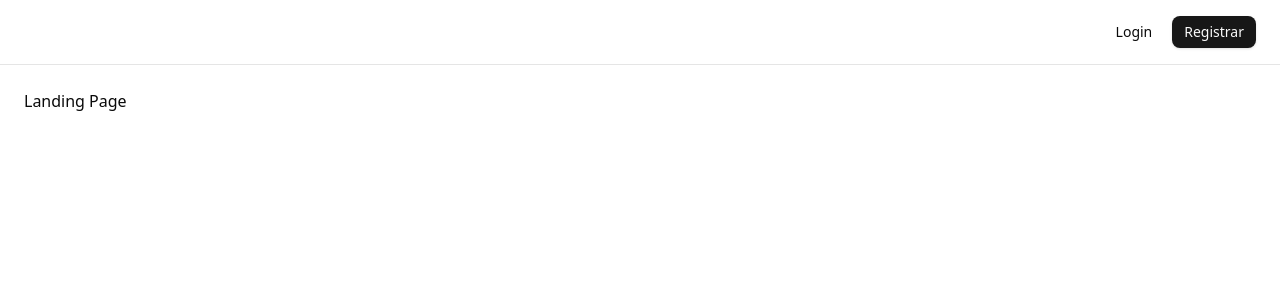
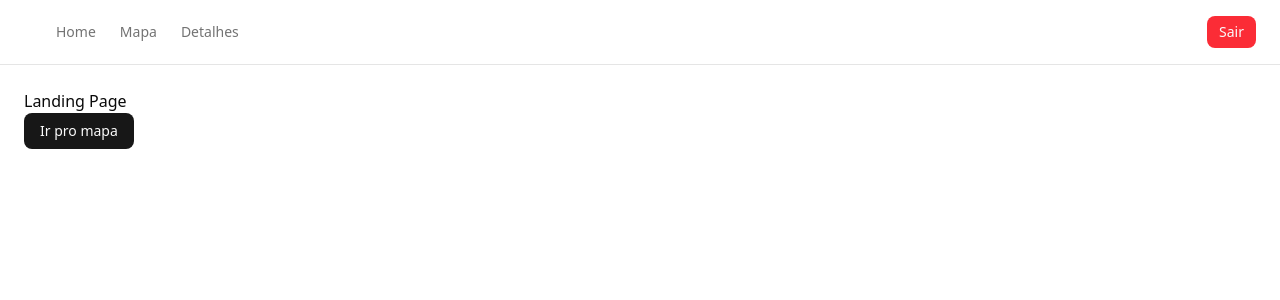
Before and after one commit to piresvitor/Upx-IV, a React (Vite) app in the folder frontend/UPX-IV/: page / in a window 1280 px wide. Shown: the top 300 px of the page. Built offline with nearby package versions, Linux system fonts and the light colour scheme.

Commit message:
feat: installing new button and creating a button on the first page to navigate

```diff
--- a/frontend/UPX-IV/package.json
+++ b/frontend/UPX-IV/package.json
@@ -11,6 +11,7 @@
   },
   "dependencies": {
     "@origin-ui/components": "^0.9.0",
+    "@radix-ui/react-slot": "^1.2.3",
     "@tailwindcss/vite": "^4.1.13",
     "class-variance-authority": "^0.7.1",
     "clsx": "^2.1.1",
--- a/frontend/UPX-IV/src/components/ui/button.tsx
+++ b/frontend/UPX-IV/src/components/ui/button.tsx
@@ -1,29 +1,29 @@
-import * as React from "react"
-import { cva, type VariantProps } from "class-variance-authority"
-import { Slot } from "radix-ui"
+import * as React from "react";
+import { Slot } from "@radix-ui/react-slot";
+import { cva, type VariantProps } from "class-variance-authority";
 
-import { cn } from "@/lib/utils"
+import { cn } from "@/lib/utils";
 
 const buttonVariants = cva(
-  "inline-flex items-center justify-center gap-2 whitespace-nowrap rounded-md text-sm font-medium transition-[color,box-shadow] disabled:pointer-events-none disabled:opacity-50 [&_svg]:pointer-events-none [&_svg:not([class*='size-'])]:size-4 [&_svg]:shrink-0 outline-none focus-visible:border-ring focus-visible:ring-ring/50 focus-visible:ring-[3px]",
+  "inline-flex items-center justify-center gap-2 whitespace-nowrap rounded-md text-sm font-medium transition-all disabled:pointer-events-none disabled:opacity-50 [&_svg]:pointer-events-none [&_svg:not([class*='size-'])]:size-4 shrink-0 [&_svg]:shrink-0 outline-none focus-visible:border-ring focus-visible:ring-ring/50 focus-visible:ring-[3px] aria-invalid:ring-destructive/20 dark:aria-invalid:ring-destructive/40 aria-invalid:border-destructive",
   {
     variants: {
       variant: {
-        default:
-          "bg-primary text-primary-foreground shadow-sm hover:bg-primary/90",
+        default: "bg-primary text-primary-foreground hover:bg-primary/90",
         destructive:
-          "bg-destructive text-white shadow-xs hover:bg-destructive/90 focus-visible:ring-destructive/20 dark:focus-visible:ring-destructive/40",
+          "bg-destructive text-white hover:bg-destructive/90 focus-visible:ring-destructive/20 dark:focus-visible:ring-destructive/40 dark:bg-destructive/60",
         outline:
-          "border border-input bg-background shadow-xs hover:bg-accent hover:text-accent-foreground",
+          "border bg-background shadow-xs hover:bg-accent hover:text-accent-foreground dark:bg-input/30 dark:border-input dark:hover:bg-input/50",
         secondary:
-          "bg-secondary text-secondary-foreground shadow-xs hover:bg-secondary/80",
-        ghost: "hover:bg-accent hover:text-accent-foreground",
+          "bg-secondary text-secondary-foreground hover:bg-secondary/80",
+        ghost:
+          "hover:bg-accent hover:text-accent-foreground dark:hover:bg-accent/50",
         link: "text-primary underline-offset-4 hover:underline",
       },
       size: {
-        default: "h-9 px-4 py-2",
-        sm: "h-8 rounded-md px-3 text-xs",
-        lg: "h-10 rounded-md px-8",
+        default: "h-9 px-4 py-2 has-[>svg]:px-3",
+        sm: "h-8 rounded-md gap-1.5 px-3 has-[>svg]:px-2.5",
+        lg: "h-10 rounded-md px-6 has-[>svg]:px-4",
         icon: "size-9",
       },
     },
@@ -32,7 +32,7 @@ const buttonVariants = cva(
       size: "default",
     },
   }
-)
+);
 
 function Button({
   className,
@@ -42,9 +42,9 @@ function Button({
   ...props
 }: React.ComponentProps<"button"> &
   VariantProps<typeof buttonVariants> & {
-    asChild?: boolean
+    asChild?: boolean;
   }) {
-  const Comp = asChild ? Slot.Root : "button"
+  const Comp = asChild ? Slot : "button";
 
   return (
     <Comp
@@ -52,7 +52,7 @@ function Button({
       className={cn(buttonVariants({ variant, size, className }))}
       {...props}
     />
-  )
+  );
 }
 
-export { Button, buttonVariants }
+export { Button };
--- a/frontend/UPX-IV/src/pages/ladingPage/index.tsx
+++ b/frontend/UPX-IV/src/pages/ladingPage/index.tsx
@@ -1,3 +1,13 @@
+import { Button } from "@/components/ui/button";
+import { useNavigate } from "react-router-dom";
+
 export default function LandingPage() {
-  return <div>Landing Page</div>;
+  const navigate = useNavigate();
+
+  return (
+    <div className="gap-5">
+      <h1>Landing Page</h1>
+      <Button onClick={() => navigate("/map")}>Ir pro mapa</Button>
+    </div>
+  );
 }
--- a/frontend/UPX-IV/src/routes/index.tsx
+++ b/frontend/UPX-IV/src/routes/index.tsx
@@ -4,7 +4,7 @@ import Map from "@/pages/map";
 import LandingPage from "@/pages/ladingPage";
 import MapDetails from "@/pages/mapDetails";
 
-export const isAuthenticated = false;
+export const isAuthenticated = true;
 
 const router = createBrowserRouter([
   {
```
Also changed, not shown: 1 other file (tests, documents, lock files or other folders).
